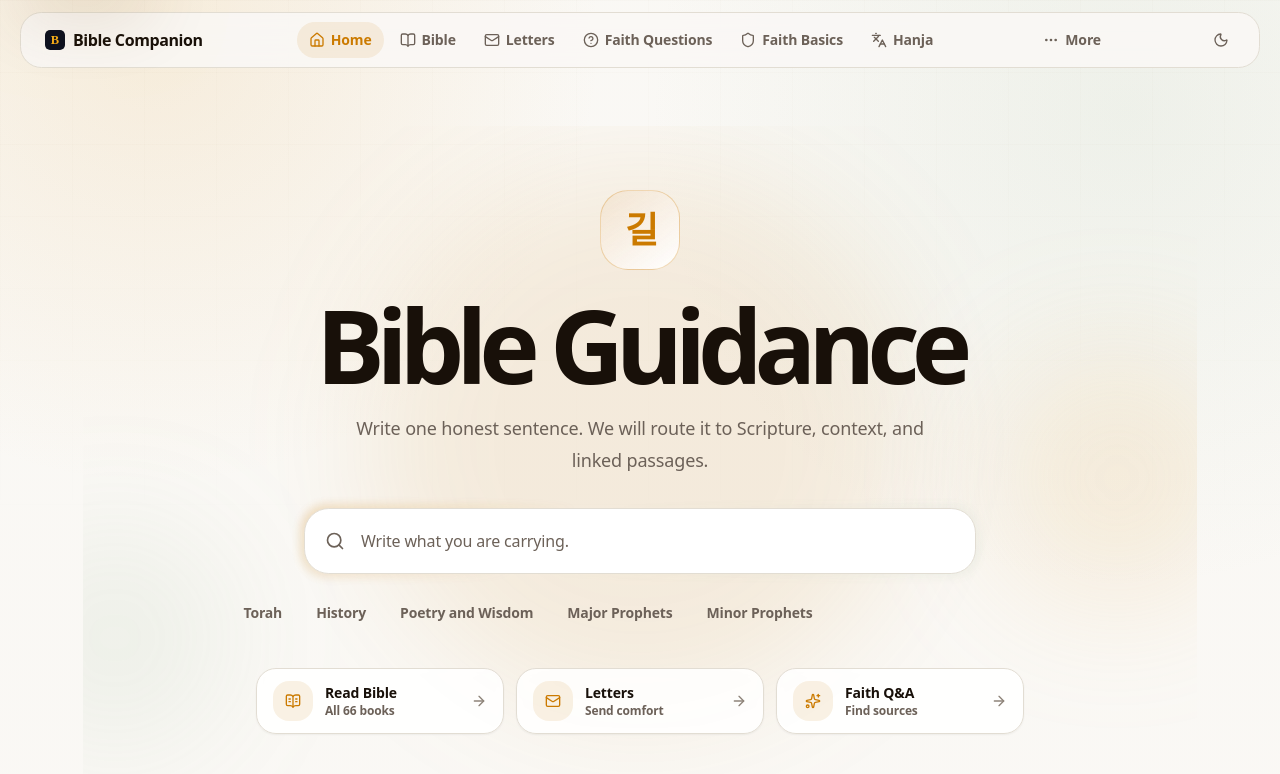
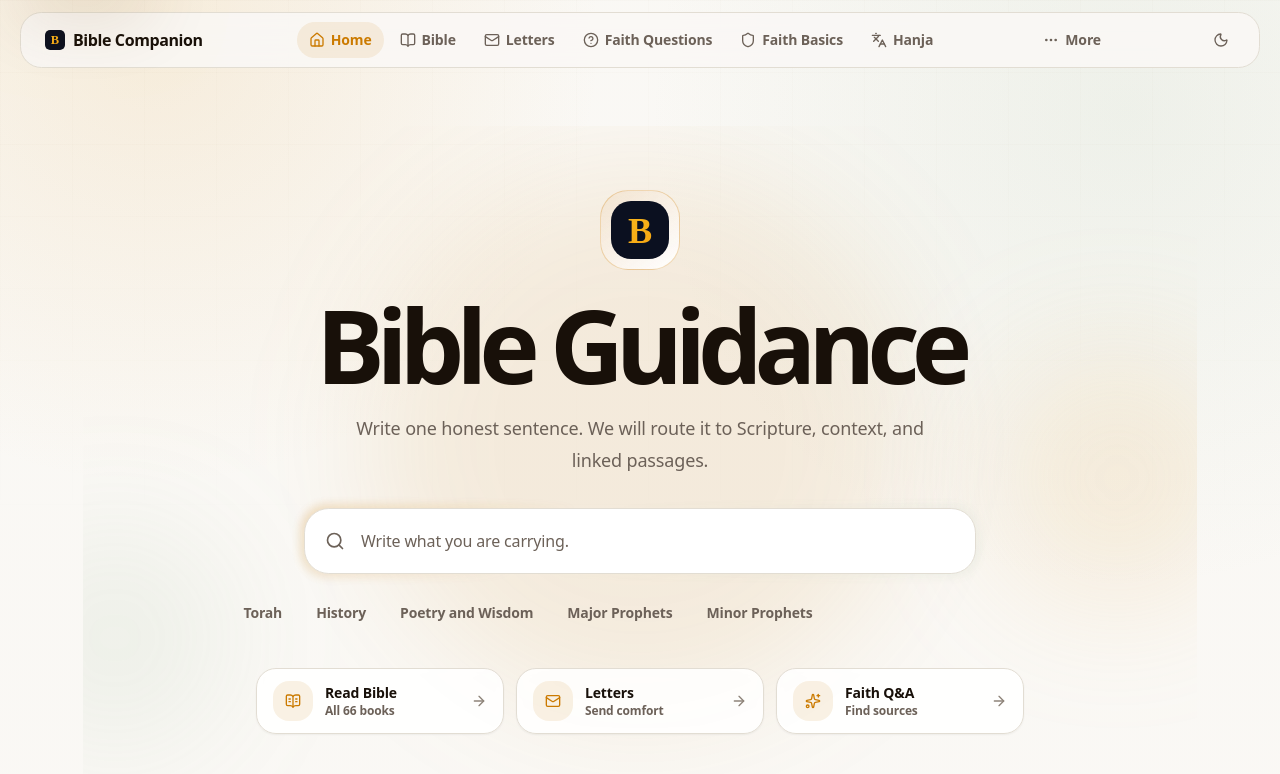
Before and after one commit to DeclanJeon/bible, a Next.js app: page /en in a window 1280 px wide. Shown: the top 774 px of the page. Built offline with nearby package versions, Linux system fonts and the light colour scheme; a web font is replaced by a local one.

Commit message:
Use logo on home hero

```diff
--- a/app/[locale]/page.tsx
+++ b/app/[locale]/page.tsx
@@ -1,4 +1,5 @@
 import type { Metadata } from "next";
+import Image from "next/image";
 import Link from "next/link";
 import { ArrowRight, BookOpenText, Mail, Search, Sparkles } from "lucide-react";
 import { UI_COPY, localizeStoryCluster, localizeTopicLabel } from "@/lib/content";
@@ -66,8 +67,8 @@ export default async function HomePage({ params }: Props) {
         <div className="pointer-events-none absolute -right-12 top-1/3 hidden h-64 w-64 rounded-full bg-[var(--amber-glow)] blur-3xl md:block" />
 
         <div className="relative w-full max-w-4xl">
-          <div className="mx-auto mb-7 flex h-16 w-16 items-center justify-center rounded-[1.35rem] border border-[var(--gold-border)] bg-[linear-gradient(145deg,var(--gold-soft),var(--surface-1))] shadow-[var(--shadow-soft)] sm:h-20 sm:w-20 sm:rounded-[1.75rem]">
-            <span className="text-3xl font-[850] tracking-[-0.08em] text-gold sm:text-4xl">길</span>
+          <div className="mx-auto mb-7 flex h-16 w-16 items-center justify-center rounded-[1.35rem] border border-[var(--gold-border)] bg-[linear-gradient(145deg,var(--gold-soft),var(--surface-1))] p-2 shadow-[var(--shadow-soft)] sm:h-20 sm:w-20 sm:rounded-[1.75rem] sm:p-2.5">
+            <Image src="/logo.svg" alt={locale === "ko" ? "성경 길찾기 로고" : "Bible Companion logo"} width={64} height={64} priority className="h-full w-full rounded-[1rem] object-contain sm:rounded-[1.25rem]" />
           </div>
 
           <h1 className="mx-auto max-w-3xl text-[clamp(3rem,12vw,6.4rem)] font-[850] leading-[0.92] tracking-[-0.08em] text-[var(--ink)] text-balance">
```
